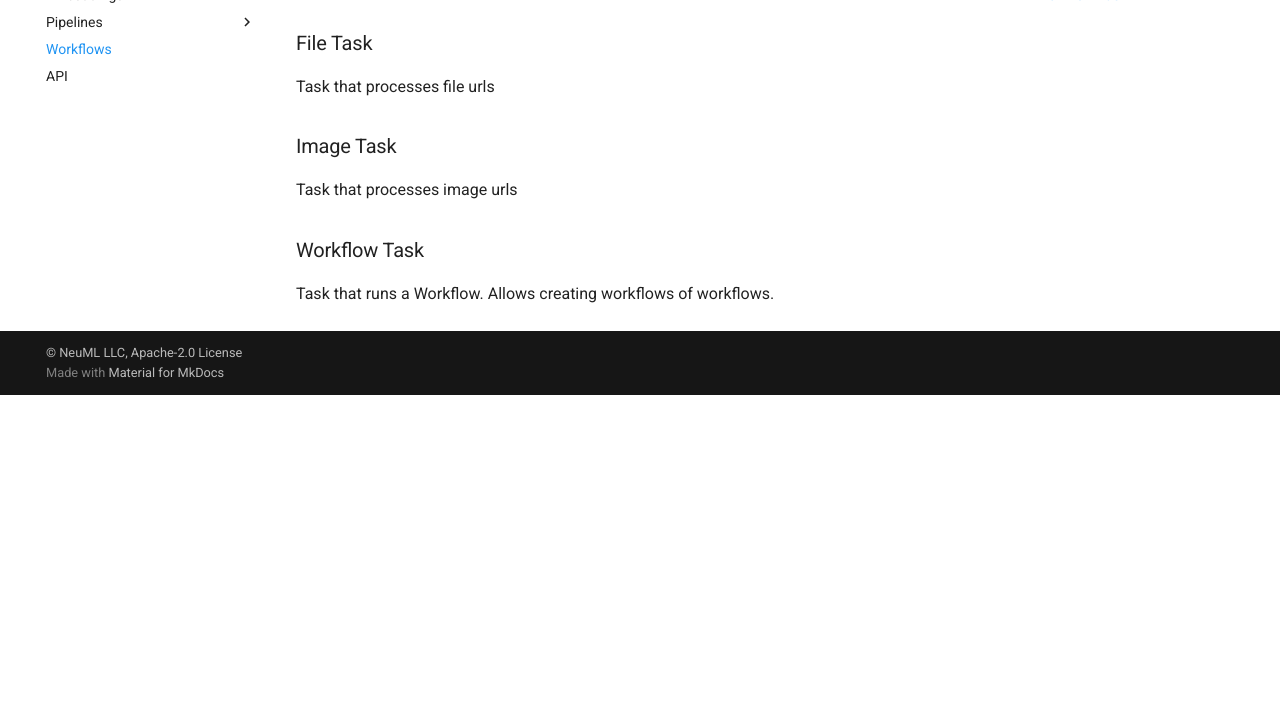
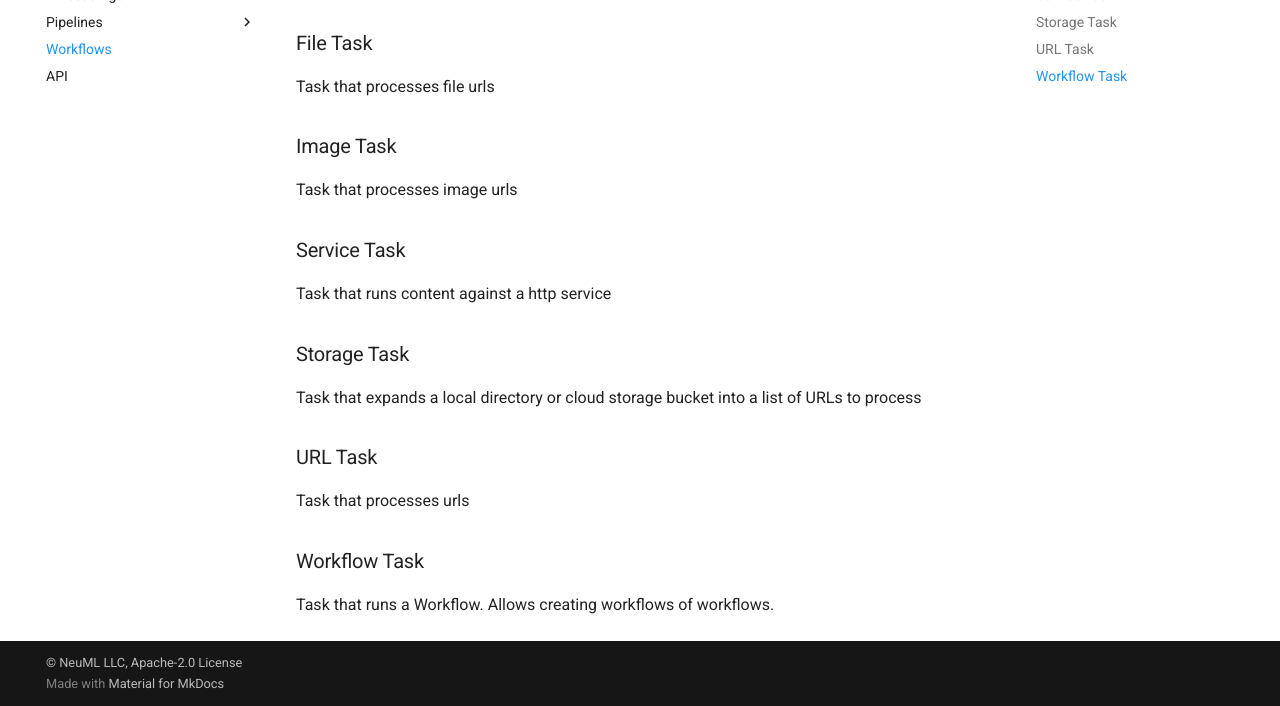
Before and after one commit to neuml/txtai, an MkDocs documentation site: the page built from docs/workflows.md, in a window 1280 px wide and 900 px high, scrolled down 1235 px, cut to the strip 194-900 px from the top of the window. Built offline with MkDocs 1.6.1 and Material for MkDocs 9.7.7, drawn with Linux system fonts in a browser that asks for light colours; comment, search, counter and statistics services are not loaded; before the commit the page ends 1824 px from its top, so only the background shows below that.

Commit message:
Update workflow task documentation

```diff
--- a/docs/workflows.md
+++ b/docs/workflows.md
@@ -53,6 +53,18 @@ Task that processes file urls
 
 Task that processes image urls
 
+### Service Task
+
+Task that runs content against a http service
+
+### Storage Task
+
+Task that expands a local directory or cloud storage bucket into a list of URLs to process
+
+### URL Task
+
+Task that processes urls
+
 ### Workflow Task
 
 Task that runs a Workflow. Allows creating workflows of workflows.
```
